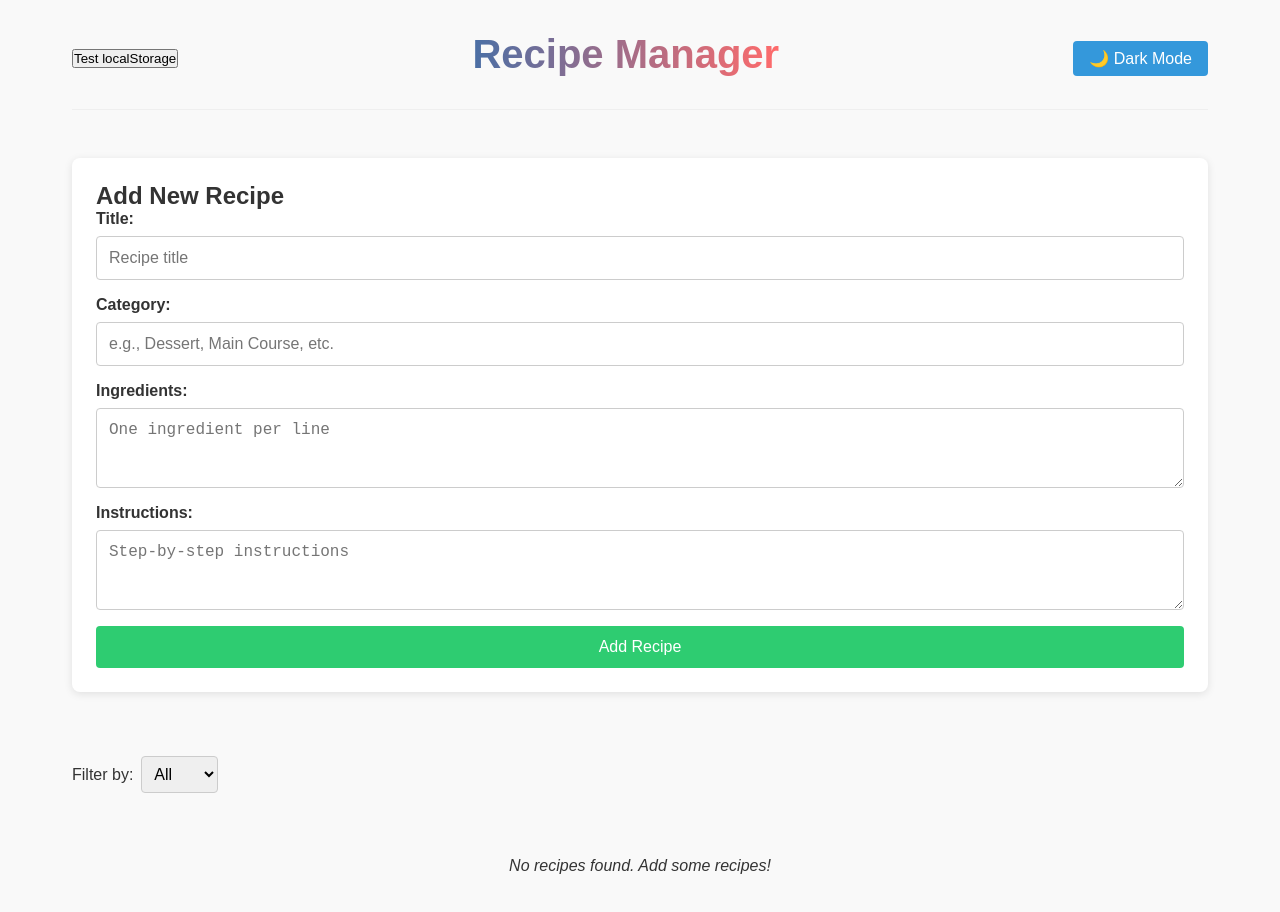
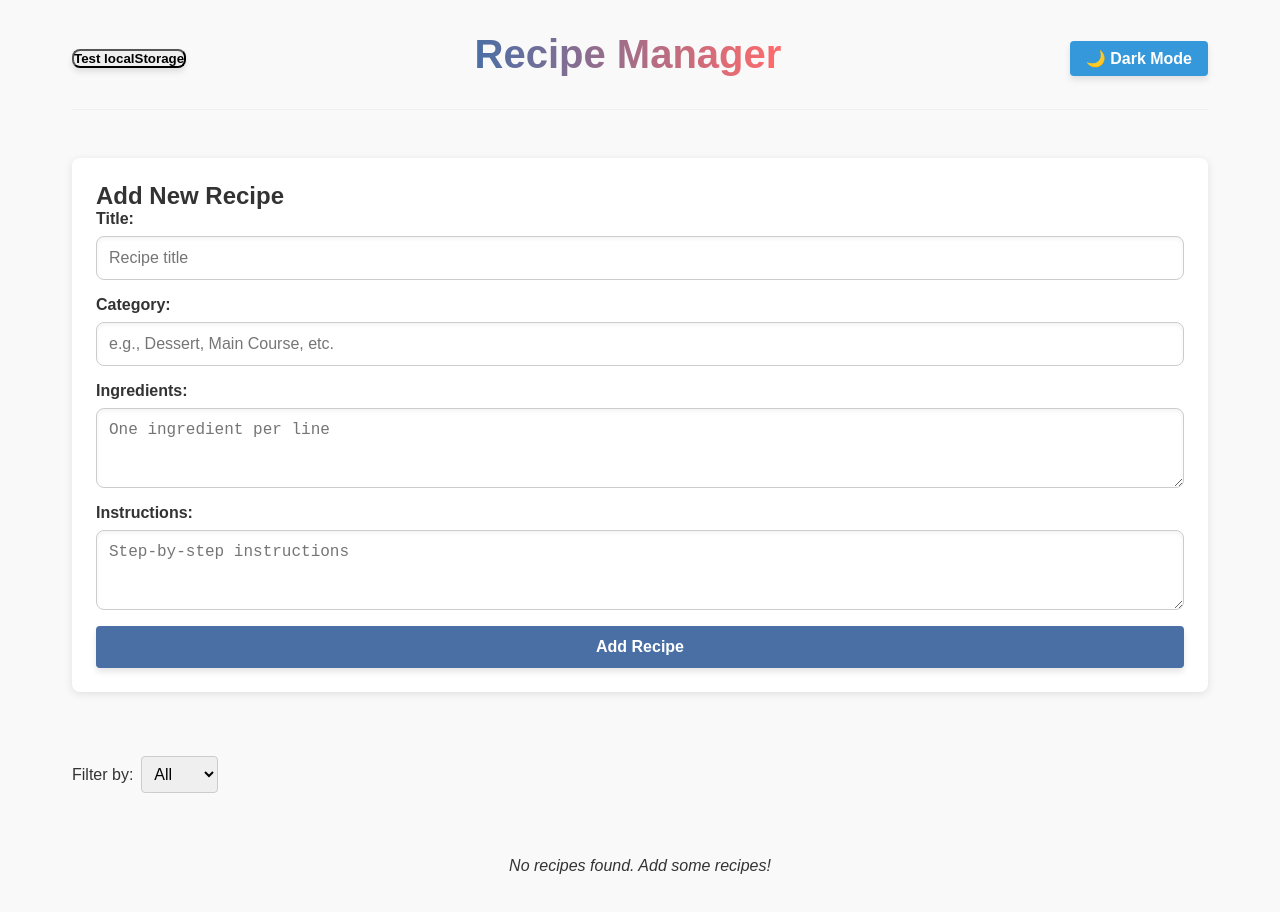
Before and after one commit to UrMjsty/PWeb6, a React (Create React App) app in the folder recipe-manager/: page / in a window 1280 px wide. Shown: the top 912 px of the page. Built offline with nearby package versions, Linux system fonts and the light colour scheme.

Commit message:
add fancy css styles for buttons

```diff
--- a/recipe-manager/src/App.css
+++ b/recipe-manager/src/App.css
@@ -288,3 +288,56 @@ main {
          color: white;
          margin-bottom: 1rem;
        }
+       button {
+         border-radius: 8px;
+         transition: all 0.2s;
+         font-weight: 600;
+         box-shadow: 0 4px 6px rgba(0,0,0,0.1);
+       }
+
+       .add-btn {
+         background-color: var(--primary-color);
+         color: white;
+         padding: 0.75rem 1.5rem;
+         border: none;
+         display: flex;
+         align-items: center;
+         justify-content: center;
+         gap: 0.5rem;
+       }
+
+       .add-btn:hover {
+         background-color: #3d5d8a;
+         transform: translateY(-2px);
+       }
+
+       .like-btn {
+         padding: 0.5rem;
+         border-radius: 50%;
+         width: 36px;
+         height: 36px;
+         display: flex;
+         align-items: center;
+         justify-content: center;
+         transition: transform 0.3s;
+       }
+
+       .like-btn.liked {
+         transform: scale(1.2);
+         box-shadow: 0 0 15px rgba(255, 107, 107, 0.5);
+       }
+
+       /* Form styling */
+       .form-group input,
+       .form-group textarea {
+         border-radius: 8px;
+         box-shadow: inset 0 2px 4px rgba(0,0,0,0.05);
+         transition: all 0.3s;
+       }
+
+       .form-group input:focus,
+       .form-group textarea:focus {
+         box-shadow: 0 0 0 2px var(--primary-color);
+         border-color: var(--primary-color);
+         outline: none;
+       }
```
